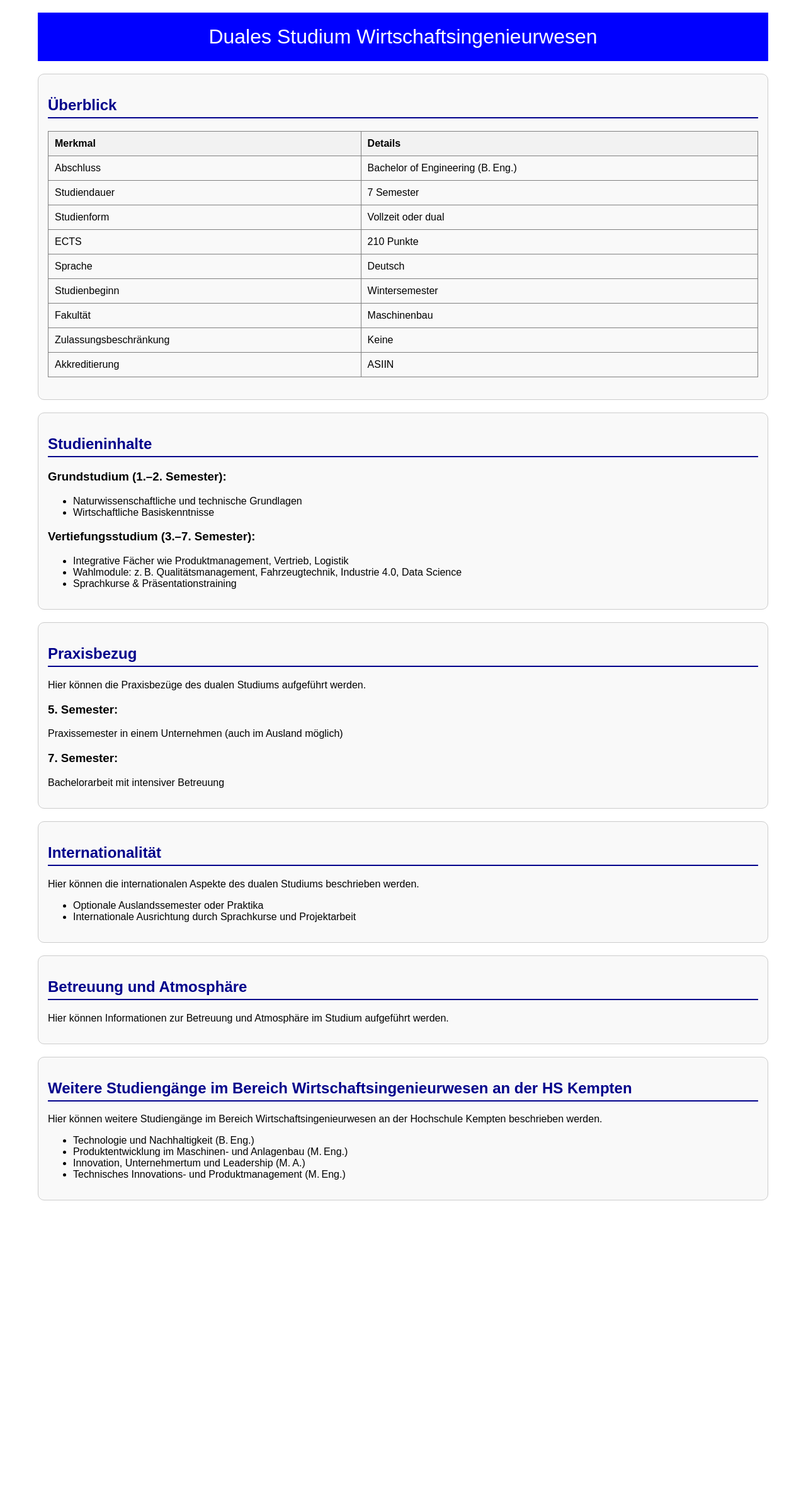
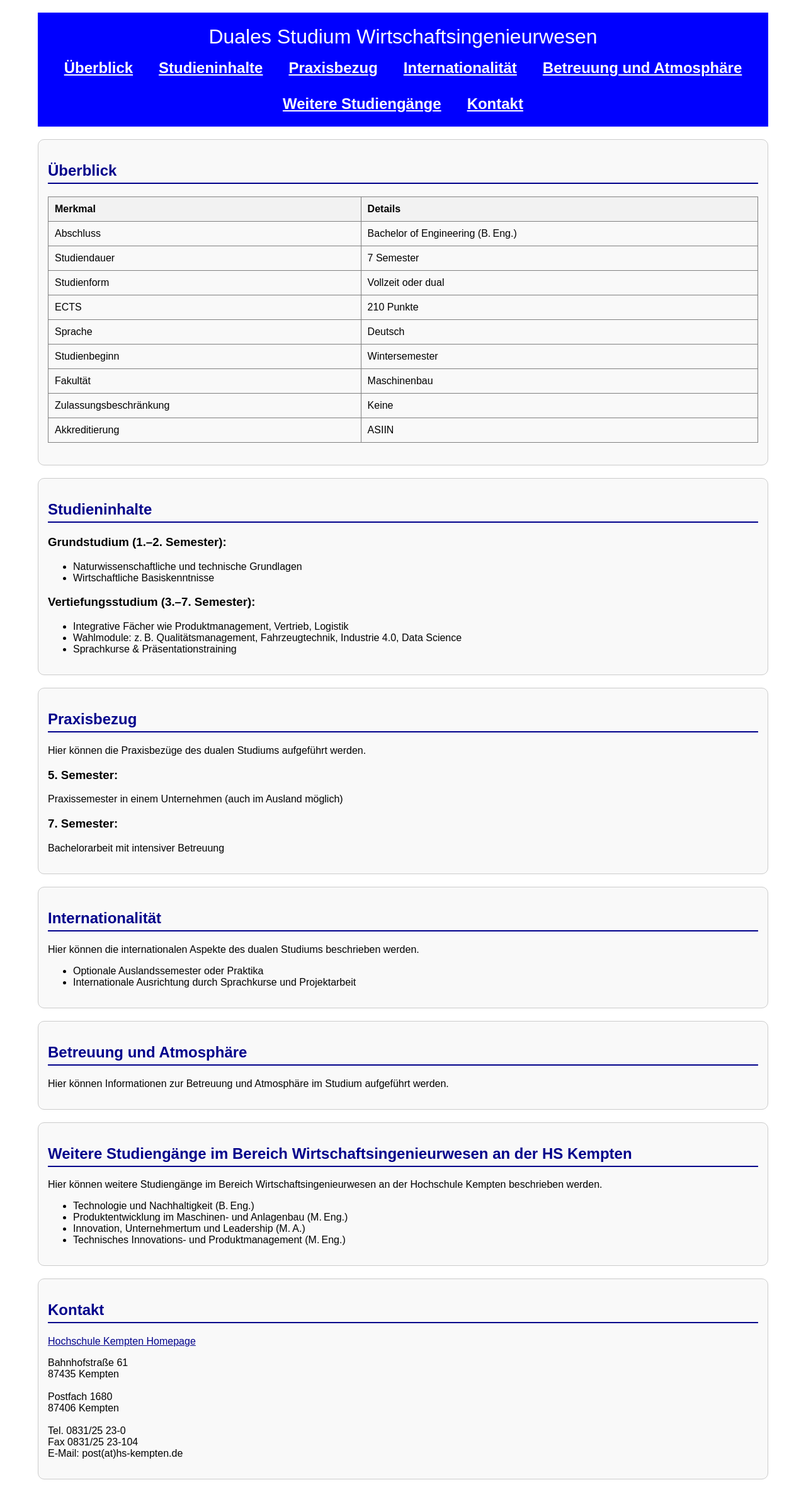
Before and after one commit to jonathanbismor/Test, a plain HTML site: page index.html in a window 1280 px wide. Shown: the whole page at 63% size. Before the commit the page ends 1926 px from the top, so only its background shows below. Drawn offline with Linux system fonts and the light colour scheme.

Commit message:
Update index.html

```diff
--- a/index.html
+++ b/index.html
@@ -8,7 +8,7 @@
         body {
             font-family: Arial, sans-serif;
             margin: 20px;
-            padding: 0 40px; /* Increased padding for more indentation */
+            padding: 0 40px;
         }
         form {
             margin-bottom: 20px;
@@ -17,19 +17,34 @@
             margin-bottom: 10px;
         }
         .welcome-banner {
-            background-color: blue;
+            background-color: blue; /* zurückgeändert von grün auf blau */
             color: white;
             text-align: center;
             padding: 20px;
             font-size: 2em;
             margin-bottom: 20px;
         }
+        /* NEU: Navigation noch kleiner und in einer Reihe */
+        .welcome-banner nav a {
+            font-size: 0.75em;
+            padding: 2px 8px;
+            font-weight: normal;
+            text-decoration: underline;
+            color: white;
+        }
+        .welcome-banner nav {
+            margin-top: 10px;
+            display: flex;
+            justify-content: center;
+            gap: 10px;
+            flex-wrap: wrap;
+        }
         .subcategory-title {
             font-size: 1.5em;
             font-weight: bold;
             margin-top: 20px;
-            color: darkblue;
-            border-bottom: 2px solid darkblue;
+            color: darkblue; /* zurückgeändert von darkgreen auf darkblue */
+            border-bottom: 2px solid darkblue; /* zurückgeändert von darkgreen auf darkblue */
             padding-bottom: 5px;
         }
         .subcategory-box {
@@ -42,8 +57,21 @@
     </style>
 </head>
 <body>
-    <div class="welcome-banner">Duales Studium Wirtschaftsingenieurwesen</div>
-    <div class="subcategory-box">
+    <div class="welcome-banner">
+        Duales Studium Wirtschaftsingenieurwesen
+        <div style="margin-top: 15px;">
+            <nav style="display: flex; justify-content: center; gap: 25px; flex-wrap: wrap;">
+                <a href="#ueberblick" style="color: white; text-decoration: underline; font-weight: bold;">Überblick</a>
+                <a href="#studieninhalte" style="color: white; text-decoration: underline; font-weight: bold;">Studieninhalte</a>
+                <a href="#praxisbezug" style="color: white; text-decoration: underline; font-weight: bold;">Praxisbezug</a>
+                <a href="#internationalitaet" style="color: white; text-decoration: underline; font-weight: bold;">Internationalität</a>
+                <a href="#betreuung" style="color: white; text-decoration: underline; font-weight: bold;">Betreuung und Atmosphäre</a>
+                <a href="#weitere-studiengaenge" style="color: white; text-decoration: underline; font-weight: bold;">Weitere Studiengänge</a>
+                <a href="#kontakt" style="color: white; text-decoration: underline; font-weight: bold;">Kontakt</a>
+            </nav>
+        </div>
+    </div>
+    <div class="subcategory-box" id="ueberblick">
         <h2 class="subcategory-title">Überblick</h2>
         <table border="1" style="width: 100%; border-collapse: collapse; margin-bottom: 20px;">
             <thead>
@@ -92,7 +120,7 @@
             </tbody>
         </table>
     </div>
-    <div class="subcategory-box">
+    <div class="subcategory-box" id="studieninhalte">
         <h2 class="subcategory-title">Studieninhalte</h2>
         <h3>Grundstudium (1.–2. Semester):</h3>
         <ul>
@@ -106,7 +134,7 @@
             <li>Sprachkurse & Präsentationstraining</li>
         </ul>
     </div>
-    <div class="subcategory-box">
+    <div class="subcategory-box" id="praxisbezug">
         <h2 class="subcategory-title">Praxisbezug</h2>
         <p>Hier können die Praxisbezüge des dualen Studiums aufgeführt werden.</p>
         <h3>5. Semester:</h3>
@@ -114,7 +142,7 @@
         <h3>7. Semester:</h3>
         <p>Bachelorarbeit mit intensiver Betreuung</p>
     </div>
-    <div class="subcategory-box">
+    <div class="subcategory-box" id="internationalitaet">
         <h2 class="subcategory-title">Internationalität</h2>
         <p>Hier können die internationalen Aspekte des dualen Studiums beschrieben werden.</p>
         <ul>
@@ -122,11 +150,11 @@
             <li>Internationale Ausrichtung durch Sprachkurse und Projektarbeit</li>
         </ul>
     </div>
-    <div class="subcategory-box">
+    <div class="subcategory-box" id="betreuung">
         <h2 class="subcategory-title">Betreuung und Atmosphäre</h2>
         <p>Hier können Informationen zur Betreuung und Atmosphäre im Studium aufgeführt werden.</p>
     </div>
-    <div class="subcategory-box">
+    <div class="subcategory-box" id="weitere-studiengaenge">
         <h2 class="subcategory-title">Weitere Studiengänge im Bereich Wirtschaftsingenieurwesen an der HS Kempten</h2>
         <p>Hier können weitere Studiengänge im Bereich Wirtschaftsingenieurwesen an der Hochschule Kempten beschrieben werden.</p>
         <ul>
@@ -136,5 +164,22 @@
             <li>Technisches Innovations- und Produktmanagement (M. Eng.)</li>
         </ul>
     </div>
+    <div class="subcategory-box" id="kontakt">
+        <h2 class="subcategory-title">Kontakt</h2>
+        <p>
+            <a href="https://www.hs-kempten.de" target="_blank" style="color:darkblue; text-decoration:underline;">
+                Hochschule Kempten Homepage
+            </a>
+        </p>
+        <p>
+            Bahnhofstraße 61<br>
+            87435 Kempten<br><br>
+            Postfach 1680<br>
+            87406 Kempten<br><br>
+            Tel. 0831/25 23-0<br>
+            Fax 0831/25 23-104<br>
+            E-Mail: post(at)hs-kempten.de
+        </p>
+    </div>
 </body>
 </html>
```
